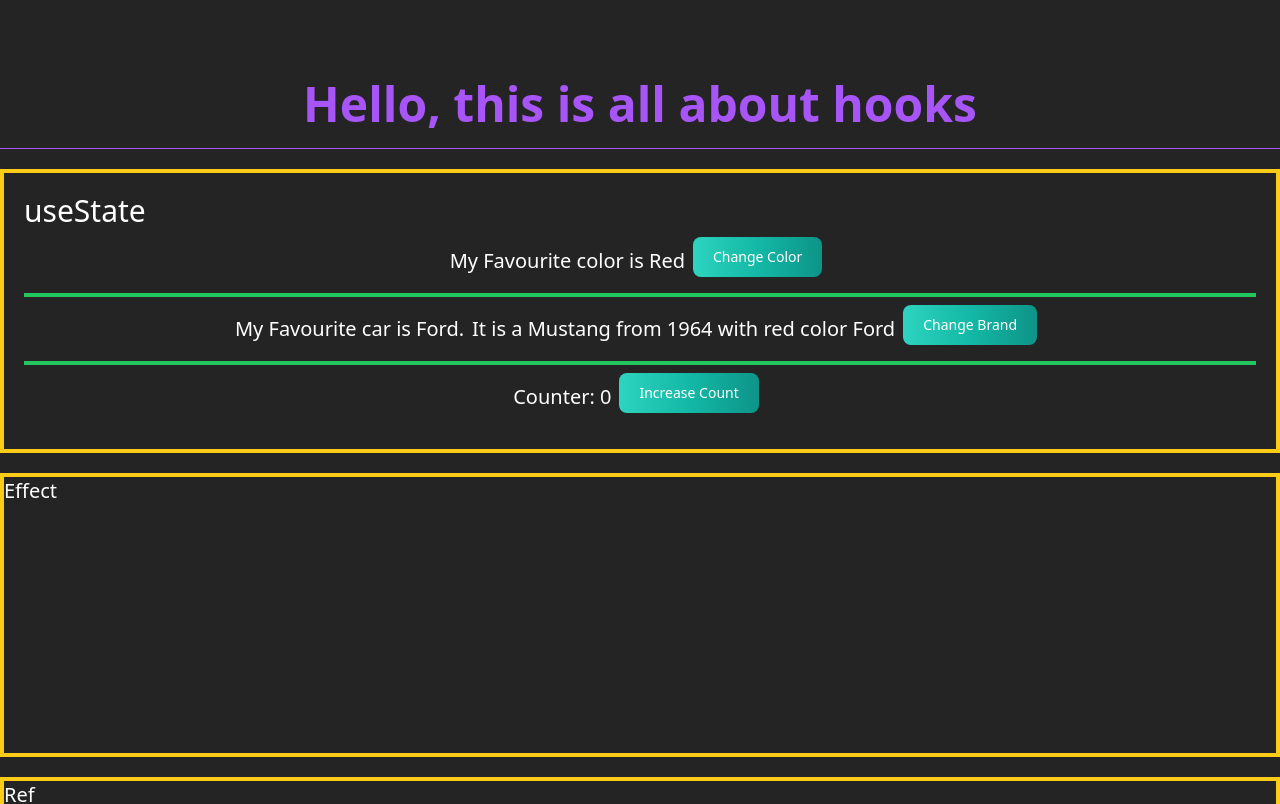
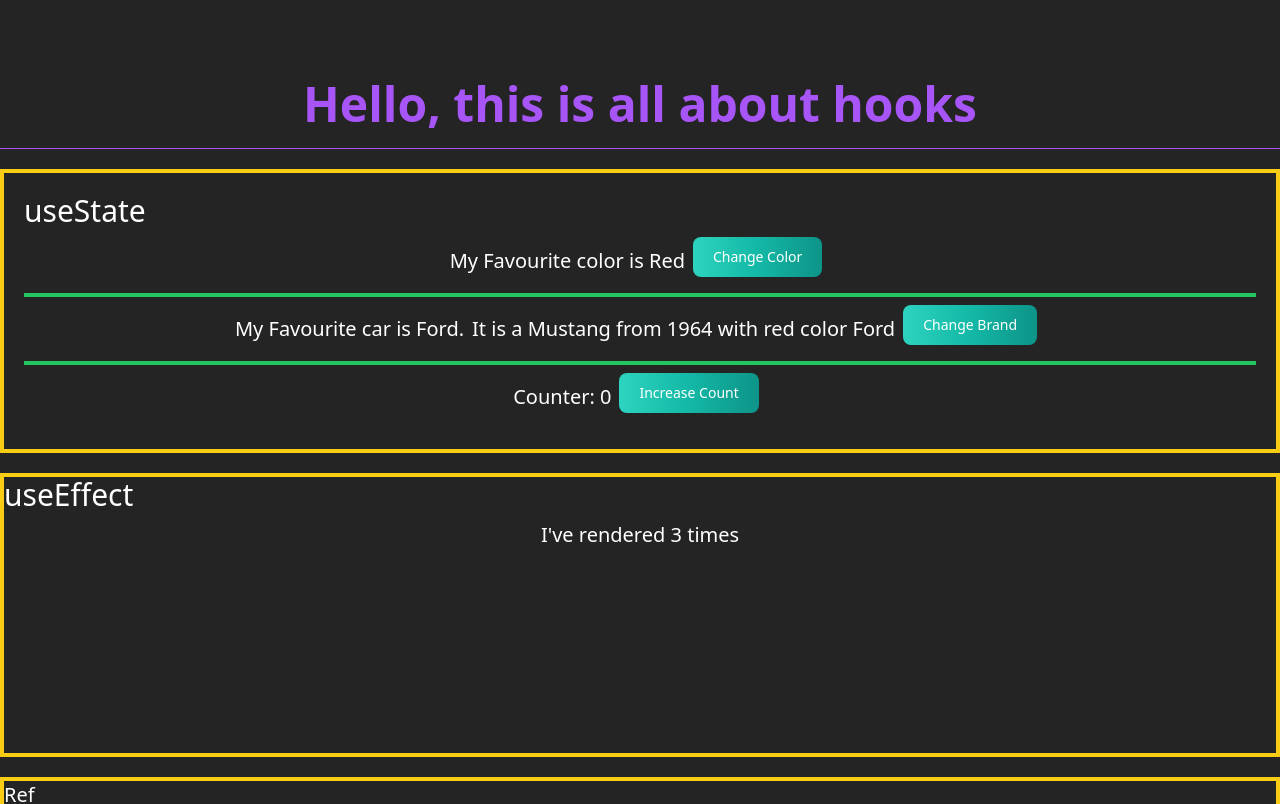
Before and after one commit to septianadip17/all-about-hooks, a React (Vite) app: page / in a window 1280 px wide. Shown: the top 804 px of the page. Built offline with nearby package versions, Linux system fonts and the light colour scheme.

Commit message:
eslint react/no unescaped entities off and useEffect

```diff
--- a/src/components/Effect.jsx
+++ b/src/components/Effect.jsx
@@ -1,7 +1,23 @@
-import React from "react";
+import React, { useEffect, useState } from "react";
 
 const Effect = () => {
-  return <div className='border-4 border-yellow-400 w-screen mx-auto container'>Effect</div>;
+  const [count, setCount] = useState(0);
+  const [name, setName] = useState("GreatStack");
+
+  useEffect(() =>{
+    setTimeout(() =>{
+      setCount(count => count + 1);
+    }, 2000)
+  }, [count, name])
+
+  return (
+    <div className="border-4 border-yellow-400 w-screen mx-auto container">
+      <h1 className="text-3xl">useEffect</h1>
+      <div className="flex gap-2 items-center justify-center m-2">
+        <h1>I've rendered {count} times</h1>
+      </div>
+    </div>
+  );
 };
 
 export default Effect;
```
Also changed, not shown: .eslintrc.cjs.
